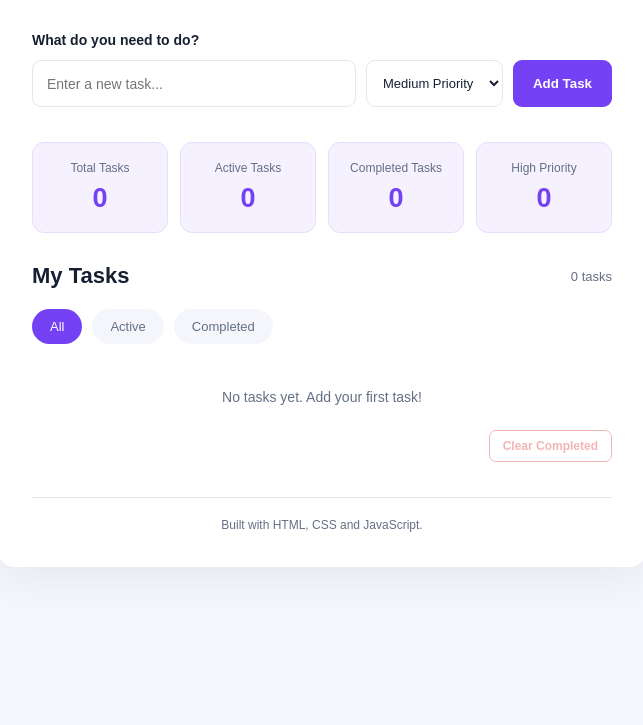
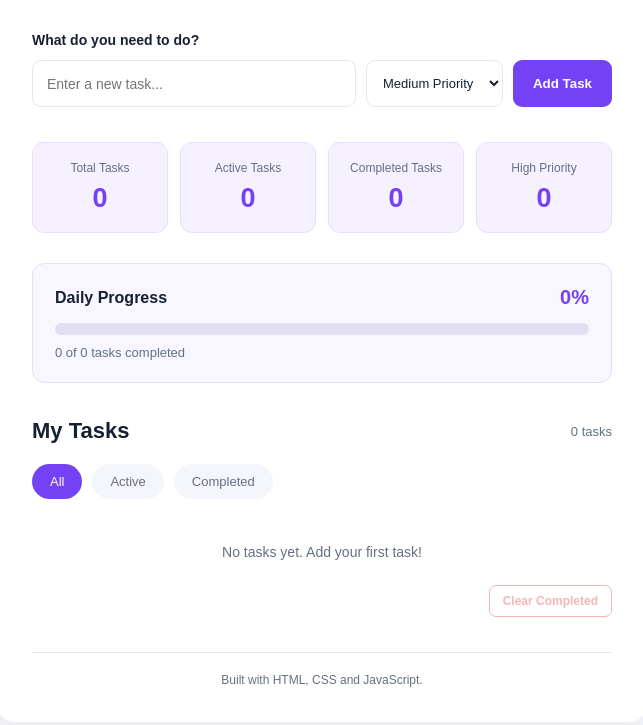
Before and after one commit to GabieRise/javascript-task-manager, a plain HTML site: page index.html in a window 1280 px wide. Shown: the part 155-880 px from the top of the page, without its empty margins (318-961 px from the left). Before the commit the page ends 800 px from the top, so only its background shows below. Drawn offline with Linux system fonts and the light colour scheme.

Commit message:
Progress Bar

```diff
--- a/index.html
+++ b/index.html
@@ -92,6 +92,43 @@
 </div>
 
 
+<!-- TASK COMPLETION PROGRESS -->
+
+<div class="progress-section">
+
+    <div class="progress-heading">
+
+        <h3>Daily Progress</h3>
+
+        <span id="progress-percentage">0%</span>
+
+    </div>
+
+    <div
+        class="progress-track"
+        id="progress-track"
+        role="progressbar"
+        aria-label="Tasks completed"
+        aria-valuemin="0"
+        aria-valuemax="100"
+        aria-valuenow="0"
+    >
+
+        <div
+            class="progress-fill"
+            id="progress-fill"
+        ></div>
+
+    </div>
+
+    <p id="progress-summary">
+        0 of 0 tasks completed
+    </p>
+
+</div>
+
+
+
             <div class="task-heading">
                 <h2>My Tasks</h2>
                 <p id="task-count">0 tasks</p>
--- a/script.js
+++ b/script.js
@@ -90,38 +90,49 @@ function saveTasks() {
 /* ==========================================
    3. UPDATE TASK COUNTER
 ========================================== */
-
 /* =========================
    UPDATE DASHBOARD COUNTS
 ========================= */
 
+
+/* =========================
+   UPDATE TASK DASHBOARD
+   AND COMPLETION PROGRESS
+========================= */
+
 function updateTaskCount() {
 
-    // Calculate total tasks
+    // Calculate task totals
+
     const totalTasks = tasks.length;
 
-    // Calculate completed tasks
     const completedTasks = tasks.filter(
         task => task.completed
     ).length;
 
-    // Calculate active tasks
     const activeTasks = tasks.filter(
         task => !task.completed
     ).length;
 
-    // Calculate high-priority tasks
     const highPriorityTasks = tasks.filter(
         task => task.priority === "high"
     ).length;
 
 
-    // Update the task counter
+    // Calculate completion percentage
+
+    const progressPercentage = totalTasks === 0
+        ? 0
+        : Math.round((completedTasks / totalTasks) * 100);
+
+
+    // Update task counter
+
     taskCount.textContent =
         `${totalTasks} ${totalTasks === 1 ? "task" : "tasks"}`;
 
 
-    // Update dashboard cards
+    // Update dashboard statistics
 
     document.querySelector("#total-count").textContent =
         totalTasks;
@@ -135,7 +146,34 @@ function updateTaskCount() {
     document.querySelector("#high-priority-count").textContent =
         highPriorityTasks;
 
+
+    // Update progress percentage
+
+    document.querySelector("#progress-percentage").textContent =
+        `${progressPercentage}%`;
+
+
+    // Update progress bar width
+
+    document.querySelector("#progress-fill").style.width =
+        `${progressPercentage}%`;
+
+
+    // Update accessibility value
+
+    document.querySelector("#progress-track").setAttribute(
+        "aria-valuenow",
+        progressPercentage
+    );
+
+
+    // Update progress description
+
+    document.querySelector("#progress-summary").textContent =
+        `${completedTasks} of ${totalTasks} tasks completed`;
+
 }
+
 
 
 /* ==========================================
--- a/style.css
+++ b/style.css
@@ -499,3 +499,73 @@ body {
     }
 
 }
+
+/* =========================
+   17. TASK PROGRESS BAR
+========================= */
+
+.progress-section {
+    margin: 25px 0 35px;
+    padding: 22px;
+    background: #f8f6ff;
+    border: 1px solid #e8ddff;
+    border-radius: 12px;
+}
+
+.progress-heading {
+    display: flex;
+    justify-content: space-between;
+    align-items: center;
+    margin-bottom: 14px;
+}
+
+.progress-heading h3 {
+    font-size: 16px;
+    color: #172033;
+}
+
+#progress-percentage {
+    font-size: 20px;
+    font-weight: bold;
+    color: #7541f5;
+}
+
+.progress-track {
+    width: 100%;
+    height: 12px;
+    background: #e4def2;
+    border-radius: 20px;
+    overflow: hidden;
+}
+
+.progress-fill {
+    width: 0%;
+    height: 100%;
+    background: linear-gradient(
+        90deg,
+        #7541f5,
+        #a77aff
+    );
+    border-radius: 20px;
+    transition: width 0.4s ease;
+}
+
+#progress-summary {
+    margin-top: 10px;
+    color: #647084;
+    font-size: 13px;
+}
+
+/* Mobile adjustments */
+
+@media (max-width: 600px) {
+
+    .progress-section {
+        padding: 17px;
+    }
+
+    .progress-heading h3 {
+        font-size: 14px;
+    }
+
+}
```
